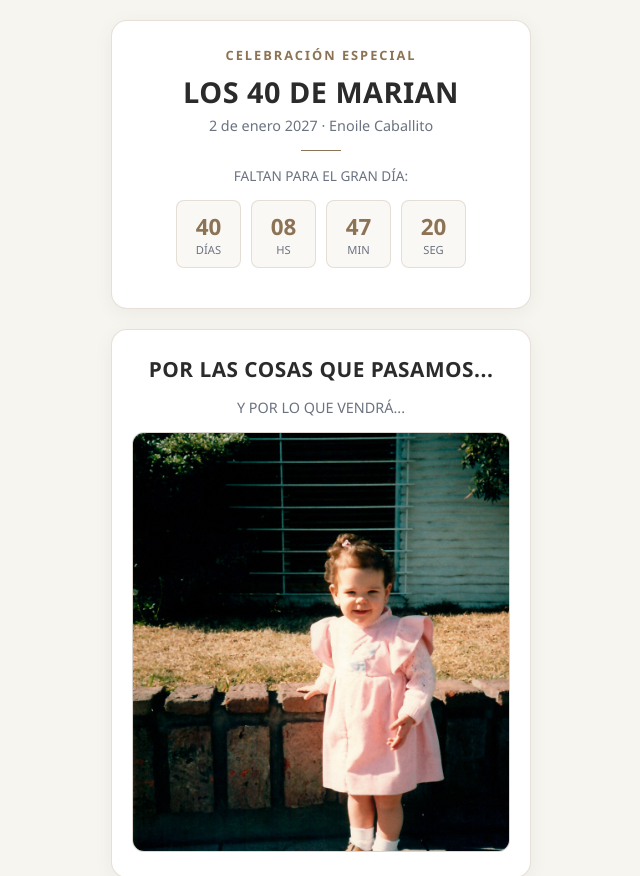
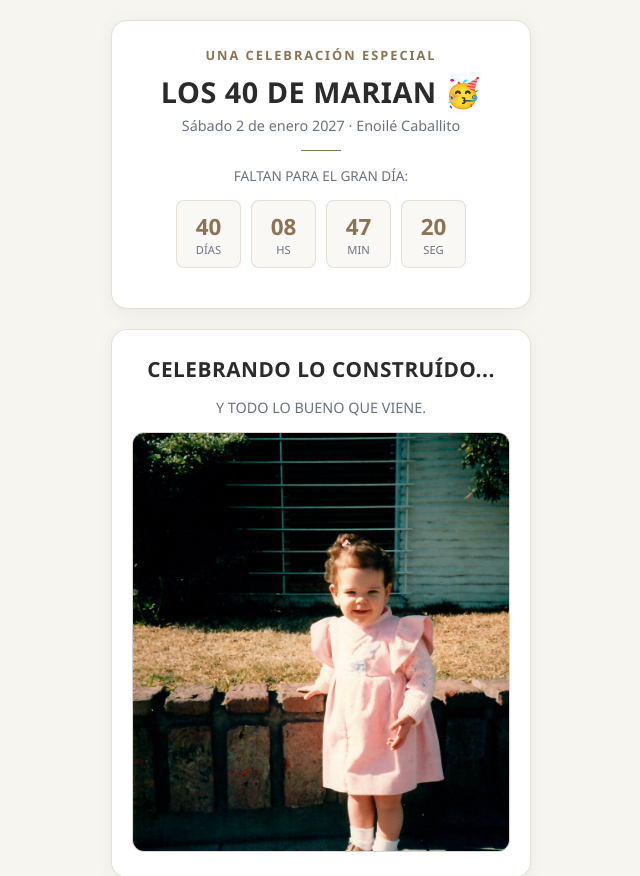
Before and after one commit to jmreimundo/cumple-marian, a plain HTML site: page index.html in a window 1280 px wide. Shown: the top 876 px of the page, without its empty margins (319-959 px from the left). Drawn offline with Linux system fonts and the light colour scheme.

Commit message:
Fix HTML encoding issues in index.html

```diff
--- a/index.html
+++ b/index.html
@@ -314,9 +314,9 @@
 
     <!-- STORY 1: Portada y Cuenta Regresiva -->
     <div class="story-card">
-      <div class="greek-title">Celebración Especial</div>
-      <h1>LOS 40 DE MARIAN</h1>
-      <p class="subtitle">2 de enero 2027 · Enoile Caballito</p>
+      <div class="greek-title">Una Celebración Especial</div>
+      <h1>LOS 40 DE MARIAN 🥳</h1>
+      <p class="subtitle">Sábado 2 de enero 2027 · Enoilé Caballito</p>
 
       <div class="divider"></div>
 
@@ -332,8 +332,8 @@
 
     <!-- STORY 2: Carrusel Exclusivo de Fotos de Marian -->
     <div class="story-card">
-      <h2>POR LAS COSAS QUE PASAMOS...</h2>
-      <p class="subtitle">Y POR LO QUE VENDRÁ...</p>
+      <h2>CELEBRANDO LO CONSTRUÍDO...</h2>
+      <p class="subtitle">Y TODO LO BUENO QUE VIENE.</p>
 
       <div class="carousel-container">
         <div class="carousel-slide active"><img src="Marian1.jpg" alt="Marian 1"></div>
@@ -362,14 +362,14 @@
 
     <!-- STORY 3B: Estacionamientos Cercanos (Luego del Mapa) -->
     <div class="story-card">
-      <div class="greek-title">LLegada en auto</div>
+      <div class="greek-title">Si venís en auto...</div>
       <h2>ESTACIONAMIENTOS CERCANOS</h2>
       <p class="subtitle">Opciones prácticas cerca de Enoilé Café</p>
 
       <div class="parking-list">
         <div class="parking-row">
           <div class="parking-info">
-            <span class="parking-name">🅿️ Diaz Velez</span>
+            <span class="parking-name">🅿️ Díaz Vélez</span>
             <span class="parking-dist">A 350 mt</span>
           </div>
           <a href="https://maps.app.goo.gl/xkrhPNdUarBwmsdo6" target="_blank" rel="noopener noreferrer" class="btn-map-mini">
```
